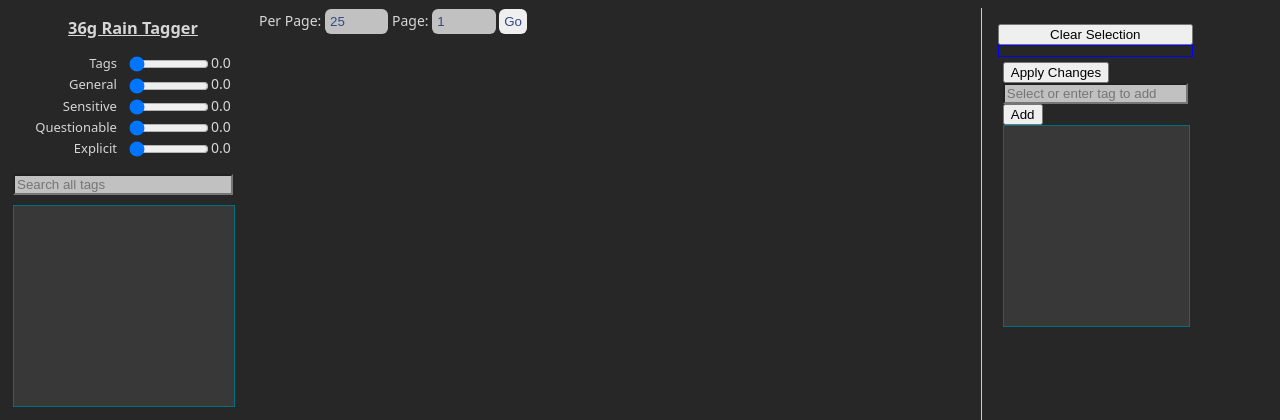
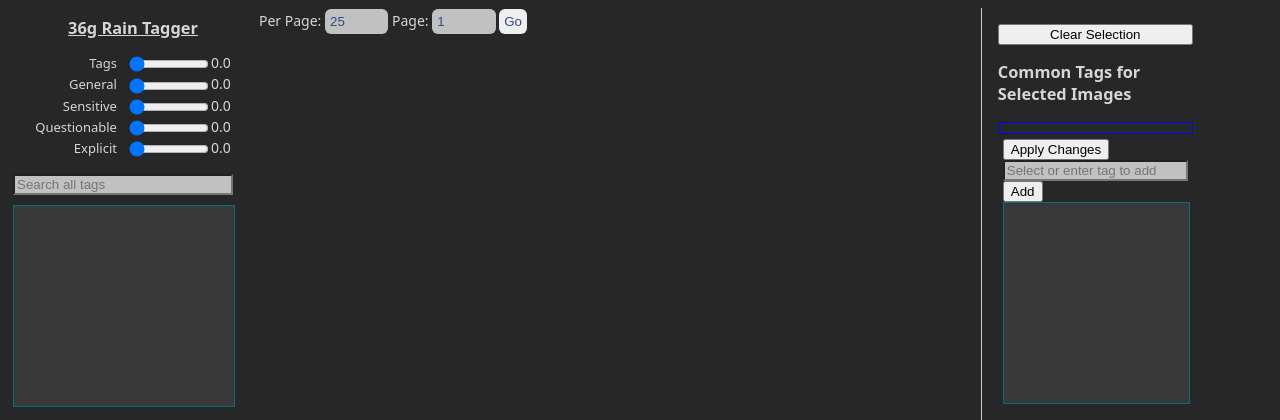
Before and after one commit to fire-eggs/36g-Rain-Tagger, a Python web app: template src/templates/index.html in a window 1280 px wide. Shown: the top 420 px of the page. Run offline with Jinja, Linux system fonts and the light colour scheme; the template is opened without the code that fills it, so the values that code supplies are empty.

Commit message:
Label for common tags area

```diff
--- a/src/templates/index.html
+++ b/src/templates/index.html
@@ -60,6 +60,7 @@
     <div class="info-pane"> <!-- CG Change -->
         <button id="clearSelect">Clear Selection</button>
 
+        <h3>Common Tags for Selected Images</h3>
         <div id="info" class="info-tags" style="border:1px solid blue;"></div>
         <div class="info-rest">
             <button id="doit">Apply Changes</button>
```
